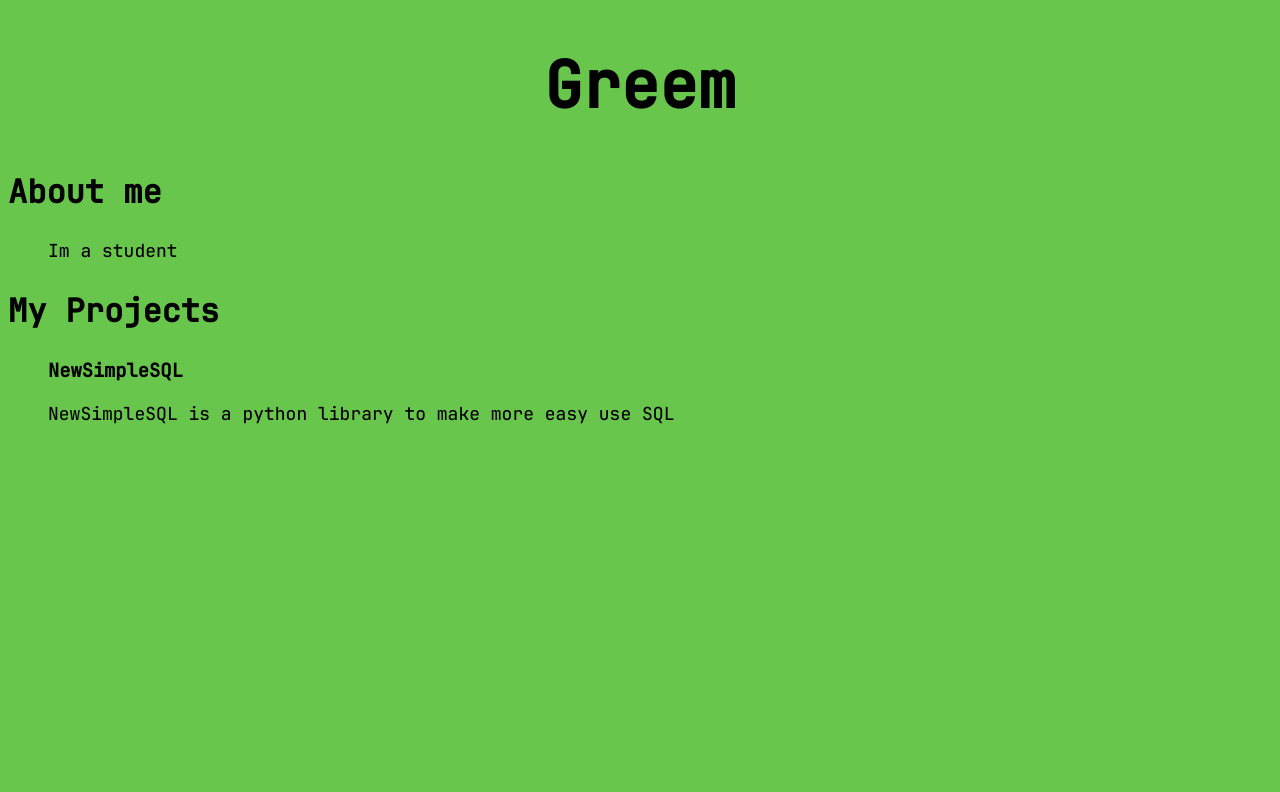
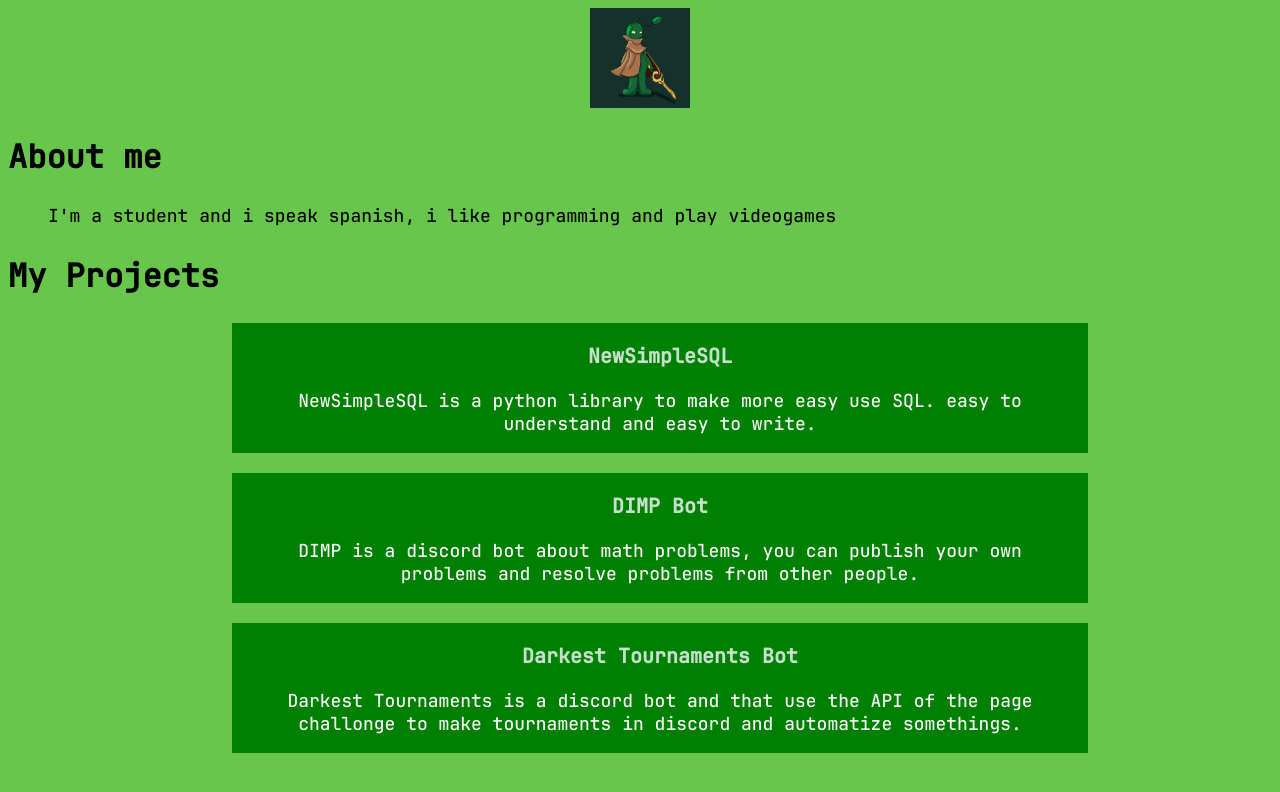
Before and after one commit to Greem3/Greem3.github.io, a plain HTML site: page index.html in a window 1280 px wide. Drawn offline with Linux system fonts and the light colour scheme.

Commit message:
More Projects

```diff
--- a/css/index.css
+++ b/css/index.css
@@ -2,6 +2,10 @@
     font-family: JetMed;
     src: url('/font/webfonts/JetBrainsMono-Medium.woff2'),
         url('/font/webfonts/JetBrainsMono-Bold.woff2')
+}
+
+:root {
+    --variable: 0;
 }
 
 * {
@@ -10,7 +14,6 @@
 
 body {
     background-color: rgba(40, 175, 0, 0.7);
-    font-family: monospace;
 }
 
 a {
@@ -23,6 +26,7 @@ p {
 }
 
 h1 {
+    display: none;
     font-size: 64px;
     align-content: center;
     text-align: center;
@@ -33,10 +37,41 @@ h2 {
 }
 
 h3 {
-    position: relative;
-    justify-content: center;
+    font-size: 20px;
 }
 
 ul {
     list-style: none;
 }
+
+#user {
+    display: flex;
+    align-items: center;
+    justify-content: center;
+    cursor: pointer;
+    gap: 20px;
+}
+
+#projects li a,
+#projects li h3 {
+    color: rgba(248, 248, 255, 0.8);
+}
+
+#projects li p {
+    color: white;
+}
+
+#list_projects {
+    display: flex;
+    flex-direction: column;
+    gap: 20px;
+}
+
+.project-element {
+    background-color: green;
+    padding-left: 3%;
+    padding-right: 3%;
+    margin-left: 15%;
+    margin-right: 15%;
+    text-align: center;
+}
--- a/index.html
+++ b/index.html
@@ -6,26 +6,38 @@
     <title>Greem Portfolio</title>
     <link rel="stylesheet" href="css/index.css"/>
     <link rel="icon" href="img/Greem.png"/>
-    <script src="js/index.js"></script>
+    <script src="js/index.js" defer></script>
 </head>
 <body>
-    <h1>Greem</h1>
+
+    <div id="user">
+        <img id="greemimg" src="img/Greem.png" alt="My Profile Image" width="100" height="100">
+        <h1 id="greemtext">Greem</h1>
+    </div>
 
     <section id="aboutme" class="PagSection">
         <h2>About me</h2>
         <ul>
             <li>
-                <p>Im a student</p>
+                <p>I'm a student and i speak spanish, i like programming and play videogames</p>
             </li>
         </ul>
     </section>
 
     <section id="projects" class="PagSection">
         <h2>My Projects</h2>
-        <ul>
-            <li>
-                <a href="https://github.com/Greem3/NewSimpleSQL" target="_blank"><h3>NewSimpleSQL</h3></a>
-                <p>NewSimpleSQL is a python library to make more easy use SQL</p>
+        <ul id="list_projects">
+            <li class="project-element">
+                <a href="https://github.com/Greem3/NewSimpleSQL" target="_blank"><h3 class="project-title">NewSimpleSQL</h3></a>
+                <p>NewSimpleSQL is a python library to make more easy use SQL. easy to understand and easy to write.</p>
+            </li>
+            <li class="project-element">
+                <a href="" target="_blank"><h3 class="project-title">DIMP Bot</h3></a>
+                <p>DIMP is a discord bot about math problems, you can publish your own problems and resolve problems from other people.</p>
+            </li>
+            <li class="project-element">
+                <a href="" target="_blank"><h3 class="project-title">Darkest Tournaments Bot</h3></a>
+                <p>Darkest Tournaments is a discord bot and that use the API of the page challonge to make tournaments in discord and automatize somethings.</p>
             </li>
         </ul>
     </section>
--- a/js/index.js
+++ b/js/index.js
@@ -1 +1,21 @@
-console.log("Hello")
+
+const file = document;
+const userinfo = file.getElementById('user');
+const greemtext = file.getElementById('greemtext')
+
+function ImgOver(object) {
+
+    actual = object.type
+
+    console.log(actual)
+
+    if (actual == "mouseover") {
+        greemtext.style.display = 'flex';
+        return;
+    }
+
+    greemtext.style.display = 'none';
+}
+
+userinfo.addEventListener("mouseover", ImgOver);
+userinfo.addEventListener("mouseout", ImgOver);
```
Also changed, not shown: 1 other file.
